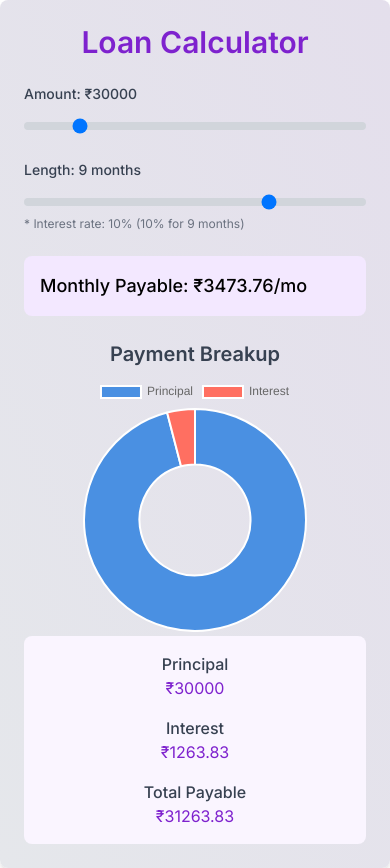
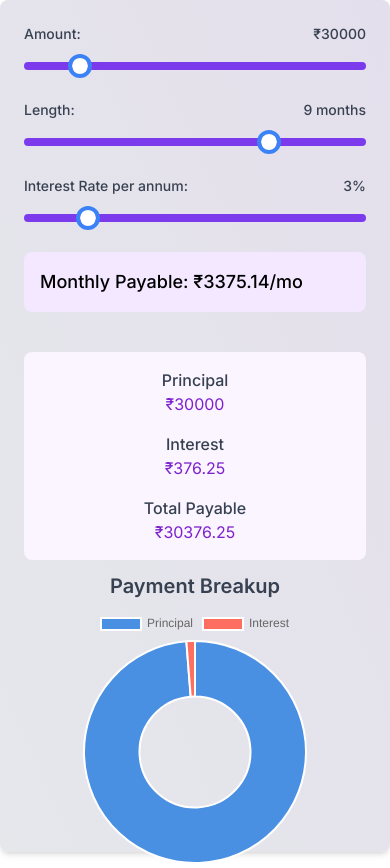
Before and after one commit to Abhishek8218/react-components, a Next.js app: page /emi-cal in a window 390 px wide. Built offline with nearby package versions, Linux system fonts and the light colour scheme.

Commit message:
feat: Add mobile support to EmiCalculator component

```diff
--- a/app/globals.css
+++ b/app/globals.css
@@ -109,3 +109,18 @@
     font-size: 14px;
   }
 }
+
+
+
+@layer components {
+  /* .btn-primary {
+      @apply py-1.5 px-3 text-center bg-blue-700 rounded-md text-white;
+  } */
+  input[type='range']::-webkit-slider-thumb {
+    @apply appearance-none w-4 h-4 bg-white outline outline-4 outline-blue-500 rounded-full cursor-grab transition-shadow hover:drop-shadow-lg ease-in-out;
+  }
+/*
+  input[type=range] {
+    @apply appearance-none h-[8px] dark:border-y-[#212121] border-slate-200 border-y-2 bg-indigo-500 rounded-full;
+  } */
+}
--- a/components/emi-cal/emiCalculator.tsx
+++ b/components/emi-cal/emiCalculator.tsx
@@ -24,21 +24,10 @@ const EmiCalculator: React.FC = () => {
     setEmi(emiValue);
     setTotalInterest(totalInterestPayable);
   };
-
-  // Function to determine the interest rate based on the selected loan term
-  const determineInterestRate = (tenure: number) => {
-    if (tenure <= 3) return 3;
-    if (tenure <= 6) return 6;
-    if (tenure <= 9) return 10;
-    return 12;
-  };
-
-  // Update interest rate and EMI calculation whenever the loan term changes
+  // Update EMI calculation whenever any of the inputs change
   useEffect(() => {
-    const rate = determineInterestRate(months);
-    setInterestRate(rate);
-    calculateEMI(loanAmount, months, rate);
-  }, [loanAmount, months]);
+    calculateEMI(loanAmount, months, interestRate);
+  }, [loanAmount, months, interestRate]);
 
   // Doughnut chart data configuration, updated dynamically
   const data = {
@@ -57,6 +46,22 @@ const EmiCalculator: React.FC = () => {
     borderColor: 'white',
   };
 
+
+
+  // Function to check if the device is mobile
+  const useUserAgent = () => {
+    const [userAgent, setUserAgent] = useState("");
+
+    useEffect(() => {
+      setUserAgent(navigator.userAgent);
+    }, []);
+
+    return userAgent;
+  };
+
+  const userAgent = useUserAgent();
+
+  const isMobile = /Mobile|Android/i.test(userAgent);
 
 
 
@@ -88,8 +93,8 @@ const EmiCalculator: React.FC = () => {
 
           {/* Loan Term Slider */}
           <div>
-            <label htmlFor="months" className="block text-sm font-medium text-gray-700 mb-2">
-              Length: {months} months
+          <label htmlFor="months" className="block text-sm font-medium text-gray-700 mb-2">
+              Length: {months} months per annum
             </label>
             <input
               type="range"
@@ -141,11 +146,15 @@ const EmiCalculator: React.FC = () => {
     </div>
   );
 
+
+
+
   return (
 
+    <>
 
     <div className="max-w-4xl mx-auto p-6 bg-gradient-to-bl from-[#e4dfec] to-gray-200 shadow-md rounded-lg">
-      <h1 className="text-3xl font-semibold text-center mb-6 text-purple-700">Loan Calculator</h1>
+      <h1 className="hidden md:block  text-3xl font-semibold text-center mb-6 text-purple-700">Loan Calculator</h1>
 
       {/* Container for responsiveness */}
       <div className="flex flex-col lg:flex-row items-center justify-between gap-6">
@@ -154,8 +163,8 @@ const EmiCalculator: React.FC = () => {
         <div className="w-full lg:w-1/2 space-y-6">
           {/* Loan Amount Slider */}
           <div>
-            <label htmlFor="loanAmount" className="block text-sm font-medium text-gray-700 mb-2">
-              Amount: ₹{loanAmount}
+            <label htmlFor="loanAmount" className="w-full flex justify-between text-sm font-medium text-gray-700 mb-2">
+            <span>Amount:</span>₹{loanAmount}
             </label>
             <input
               type="range"
@@ -165,14 +174,14 @@ const EmiCalculator: React.FC = () => {
               step="1000"
               value={loanAmount}
               onChange={(e) => setLoanAmount(Number(e.target.value))}
-              className="w-full appearance-none bg-gray-300 rounded-lg h-2 cursor-pointer"
+              className="w-full appearance-none bg-violet-600 rounded-lg h-2 cursor-pointer"
             />
           </div>
 
           {/* Loan Term Slider */}
           <div>
-            <label htmlFor="months" className="block text-sm font-medium text-gray-700 mb-2">
-              Length: {months} months
+            <label htmlFor="months" className="flex w-full justify-between text-sm font-medium text-gray-700 mb-2">
+             <span>Length: </span> {months} months
             </label>
             <input
               type="range"
@@ -182,11 +191,26 @@ const EmiCalculator: React.FC = () => {
               step="1"
               value={months}
               onChange={(e) => setMonths(Number(e.target.value))}
-              className="w-full appearance-none bg-gray-300 rounded-lg h-2 cursor-pointer"
+              className="w-full appearance-none bg-violet-600 rounded-lg h-2 cursor-pointer"
             />
-            <p className="text-xs text-gray-500 mt-1">
+            {/* <p className="text-xs text-gray-500 mt-1">
               * Interest rate: {interestRate}% ({months <= 3 ? '3% for 3 months' : months <= 6 ? '6% for 6 months' : months <= 9 ? '10% for 9 months' : '12% for more than 9 months'})
-            </p>
+            </p> */}
+          </div>
+          <div>
+            <label htmlFor="interestRate" className=" w-full flex justify-between  text-sm font-medium text-gray-700 mb-2">
+                <span>Interest Rate per annum: </span> {interestRate}%
+            </label>
+          <input
+              type="range"
+              id="interestRate"
+              min="0.5"
+              max="15"
+              step="0.5"
+              value={interestRate}
+              onChange={(e) => setInterestRate(Number(e.target.value))}
+              className="w-full appearance-none bg-violet-600 rounded-lg h-2 cursor-pointer"
+            />
           </div>
 
           {/* EMI Result Display */}
@@ -198,7 +222,7 @@ const EmiCalculator: React.FC = () => {
         </div>
 
         {/* Right side: Doughnut Chart */}
-        <div className="w-full lg:w-1/2 flex justify-center items-center order-last lg:order-none">
+        <div className=" hidden w-full lg:w-1/2 md:flex justify-center items-center order-last lg:order-none">
           <div className="w-64 h-64 md:w-72 md:h-72">
             <h2 className="text-center text-xl font-semibold mb-2 text-gray-700">Payment Breakup</h2>
             <Doughnut data={data} options={options} />
@@ -207,7 +231,10 @@ const EmiCalculator: React.FC = () => {
       </div>
 
       {/* Bottom row for Principal, Interest, and Total Payable amounts */}
-      <div className="flex flex-col lg:flex-row justify-between items-center mt-10 p-4 bg-purple-50 rounded-lg order-first lg:order-none">
+
+
+
+      <div className=" flex flex-col lg:flex-row justify-between items-center mt-10 p-4 bg-purple-50 rounded-lg order-first lg:order-none">
         <div className="text-center lg:text-left mb-4 lg:mb-0">
           <p className="text-gray-700 font-medium">Principal</p>
           <p className="text-purple-700">₹{loanAmount}</p>
@@ -221,7 +248,14 @@ const EmiCalculator: React.FC = () => {
           <p className="text-purple-700">₹{(loanAmount + totalInterest).toFixed(2)}</p>
         </div>
       </div>
+      <div className="  w-full lg:w-1/2 md:hidden flex justify-center items-center order-last lg:order-none mt-3">
+          <div className="w-64 h-64 md:w-72 md:h-72">
+            <h2 className="text-center text-xl font-semibold mb-2 text-gray-700">Payment Breakup</h2>
+            <Doughnut data={data} options={options} />
+          </div>
+        </div>
     </div>
+    </>
   );
 };
 
```
